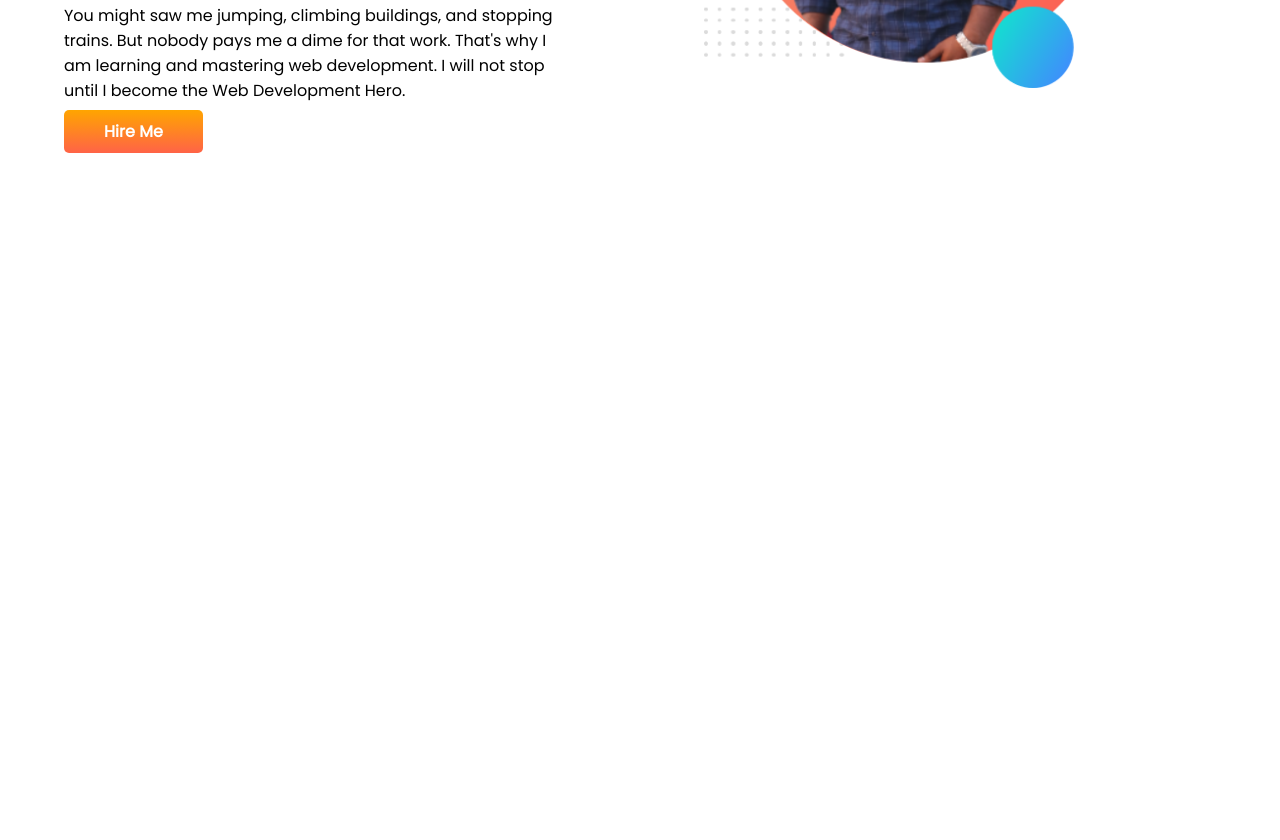
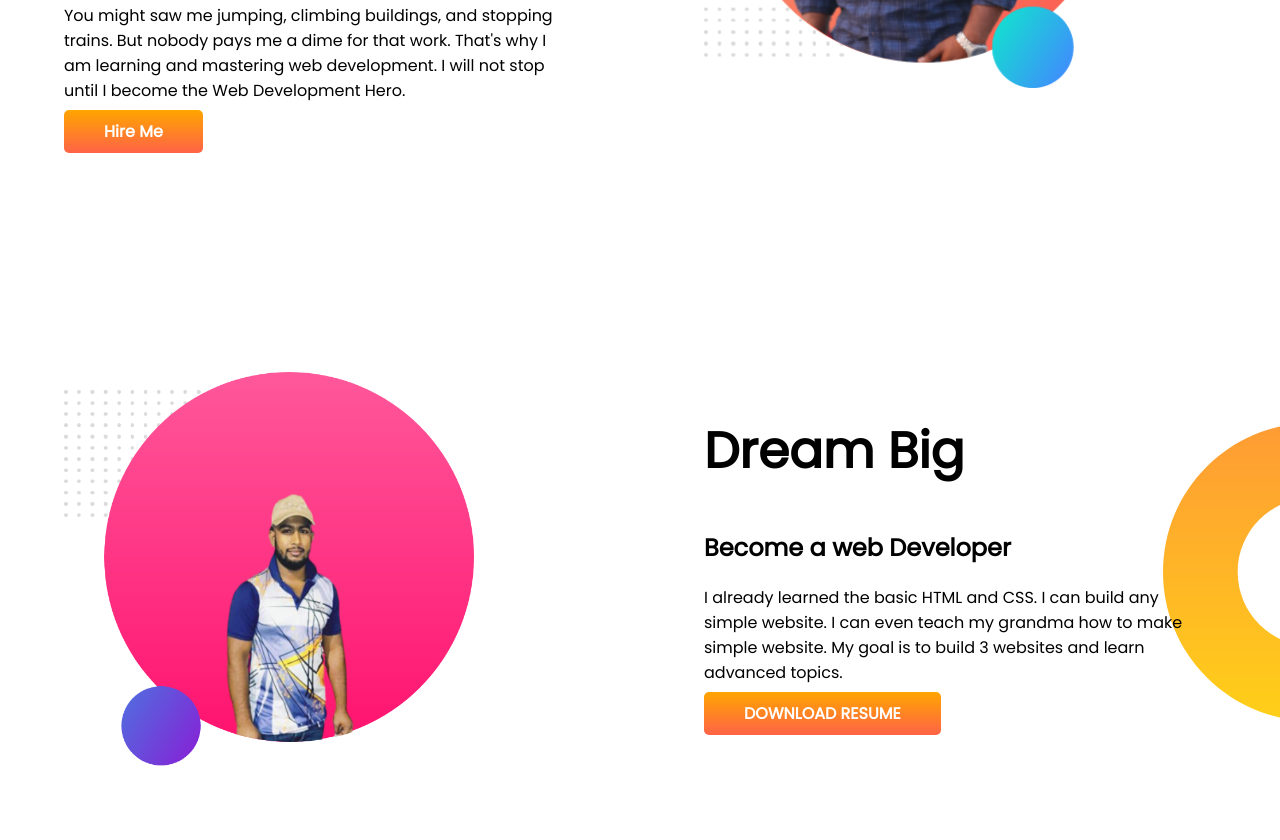
Before and after one commit to kamruzzaman2027/developer-portfolio, a plain HTML site: page index.html in a window 1280 px wide. Shown: the part 383-1223 px from the top of the page. Before the commit the page ends 800 px from the top, so only its background shows below. Drawn offline with Linux system fonts and the light colour scheme.

Commit message:
dream added

```diff
--- a/index.html
+++ b/index.html
@@ -27,6 +27,19 @@
         </div>
         <div class="half-width"><img src="images/noruzzaman-picture.png" alt=""></div>
     </section>
+    <section class="dream-big">
+        <div class="half-width">
+            <img src="images/mybrother.png" alt="He is very cool person">
+        </div>
+        <div class="half-width">
+            <h1>Dream Big</h1>
+            <h2>Become a web Developer</h2>
+            <p>I already learned the basic HTML and CSS. I can build any simple website. I can even teach my grandma how
+                to make simple website. My goal is to build 3 websites and learn advanced topics.</p>
+            <a class="link-button" target="blank" href="">DOWNLOAD RESUME</a>
+        </div>
+    </section>
+
 </body>
 
 </html>
--- a/style.css
+++ b/style.css
@@ -13,6 +13,7 @@ h1 {
 
 section {
     display: flex;
+    margin-bottom: 100px;
 }
 
 .half-width {
@@ -37,3 +38,9 @@ section {
     background-image: url(images/top-banner.png);
     background-repeat: no-repeat;
 }
+
+.dream-big {
+    background-image: url(images/dreambig.png);
+    background-repeat: no-repeat;
+    background-position: right;
+}
```
Also changed, not shown: images/dreambig.png (renamed from images/dream-bg.png), images/mybrother.png (added).
